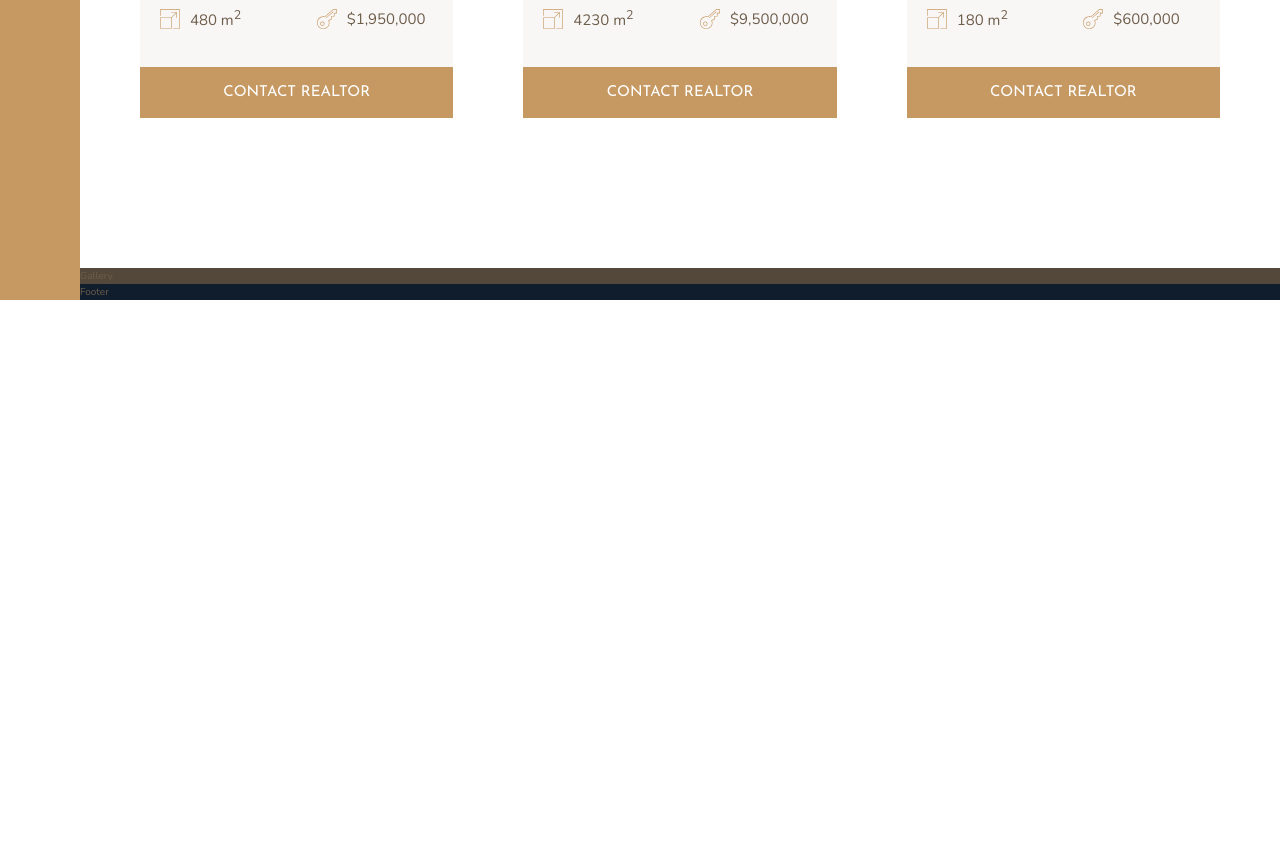
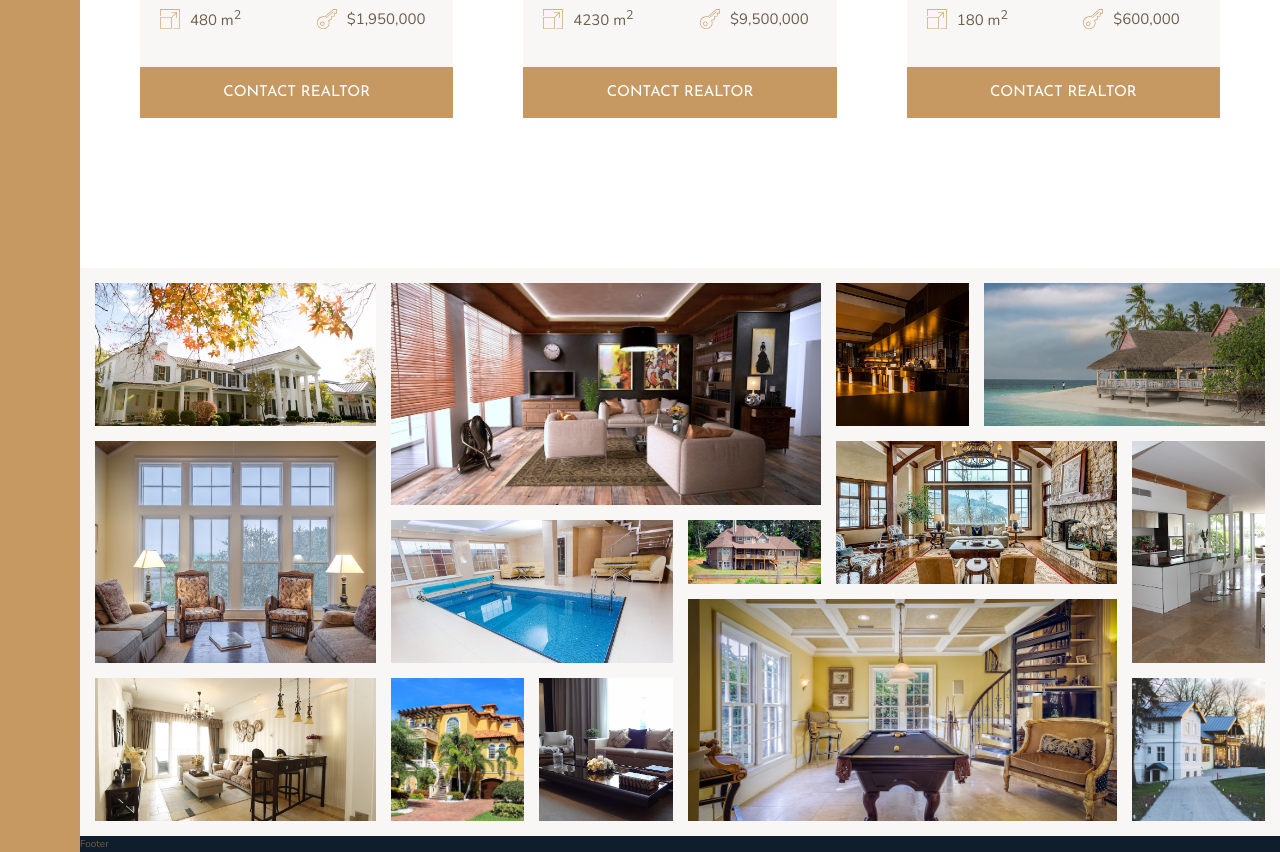
Before and after one commit to Julliano/advanced-css, a website: page Nexter/index.html in a window 1280 px wide. Shown: the part 2804-3656 px from the top of the page. Before the commit the page ends 3104 px from the top, so only its background shows below. Drawn offline with nearby package versions, Linux system fonts and the light colour scheme.

Commit message:
finished gallery section - Nexter project

```diff
--- a/Nexter/index.html
+++ b/Nexter/index.html
@@ -298,7 +298,48 @@
         </section>
 
         <section class="gallery">
-            Gallery
+            <figure class="gallery__item gallery__item--1">
+                <img src="img/gal-1.jpeg" alt="Gallery image 1" class="gallery__img">
+            </figure>
+            <figure class="gallery__item gallery__item--2">
+                <img src="img/gal-2.jpeg" alt="Gallery image 2" class="gallery__img">
+            </figure>
+            <figure class="gallery__item gallery__item--3">
+                <img src="img/gal-3.jpeg" alt="Gallery image 3" class="gallery__img">
+            </figure>
+            <figure class="gallery__item gallery__item--4">
+                <img src="img/gal-4.jpeg" alt="Gallery image 4" class="gallery__img">
+            </figure>
+            <figure class="gallery__item gallery__item--5">
+                <img src="img/gal-5.jpeg" alt="Gallery image 5" class="gallery__img">
+            </figure>
+            <figure class="gallery__item gallery__item--6">
+                <img src="img/gal-6.jpeg" alt="Gallery image 6" class="gallery__img">
+            </figure>
+            <figure class="gallery__item gallery__item--7">
+                <img src="img/gal-7.jpeg" alt="Gallery image 7" class="gallery__img">
+            </figure>
+            <figure class="gallery__item gallery__item--8">
+                <img src="img/gal-8.jpeg" alt="Gallery image 8" class="gallery__img">
+            </figure>
+            <figure class="gallery__item gallery__item--9">
+                <img src="img/gal-9.jpeg" alt="Gallery image 9" class="gallery__img">
+            </figure>
+            <figure class="gallery__item gallery__item--10">
+                <img src="img/gal-10.jpeg" alt="Gallery image 10" class="gallery__img">
+            </figure>
+            <figure class="gallery__item gallery__item--11">
+                <img src="img/gal-11.jpeg" alt="Gallery image 11" class="gallery__img">
+            </figure>
+            <figure class="gallery__item gallery__item--12">
+                <img src="img/gal-12.jpeg" alt="Gallery image 12" class="gallery__img">
+            </figure>
+            <figure class="gallery__item gallery__item--13">
+                <img src="img/gal-13.jpeg" alt="Gallery image 13" class="gallery__img">
+            </figure>
+            <figure class="gallery__item gallery__item--14">
+                <img src="img/gal-14.jpeg" alt="Gallery image 14" class="gallery__img">
+            </figure>
         </section>
 
         <footer class="footer">
--- a/Nexter/sass/_gallery.scss
+++ b/Nexter/sass/_gallery.scss
@@ -1,5 +1,86 @@
 .gallery {
-  background-color: $color-grey-dark-1;
+  padding: 1.5rem;
+  grid-column: full-start / full-end;
+  background-color: $color-grey-light-1;
 
-  grid-column: full-start / full-end;
+  display: grid;
+  grid-gap: 1.5rem;
+  grid-template-rows: repeat(7, 5vw);
+  grid-template-columns: repeat(8, 1fr);
+
+  &__item {
+
+    &--1 {
+      grid-row: 1 / span 2;
+      grid-column: 1 / span 2;
+    }
+
+    &--2 {
+      grid-row: 1 / span 3;
+      grid-column: 3 / span 3;
+    }
+
+    &--3 {
+      grid-row: 1 / span 2;
+    }
+
+    &--4 {
+      grid-row: 1 / span 2;
+      grid-column: 7 / -1;
+    }
+
+    &--5 {
+      grid-row: 3 / span 3;
+      grid-column: 1 / span 2;
+    }
+
+    &--6 {
+      grid-row: 4 / span 2;
+      grid-column: 3 / span 2;
+    }
+
+    &--7 {
+      grid-row: 4 / 5;
+      grid-column: 5 / 6;
+    }
+
+    &--8 {
+      grid-row: 3 / span 2;
+      grid-column: 6 / span 2;
+    }
+
+    &--9 {
+      grid-row: 3 / span 3;
+      grid-column: 8 / -1;
+    }
+
+    &--10 {
+      grid-row: 6 / -1;
+    }
+
+    &--11 {
+      grid-row: 6 / -1;
+      grid-column: 1 / span 2;
+    }
+
+    &--12 {
+      grid-row: 6 / -1;
+    }
+
+    &--13 {
+      grid-row: 5 / -1;
+      grid-column: 5 / span 3;
+    }
+
+    &--14 {
+      grid-row: 6 / -1;
+    }
+  }
+
+  &__img {
+    width: 100%;
+    height: 100%;
+    display: block;
+    object-fit: cover;
+  }
 }
```
Also changed, not shown: Nexter/css/style.css.
